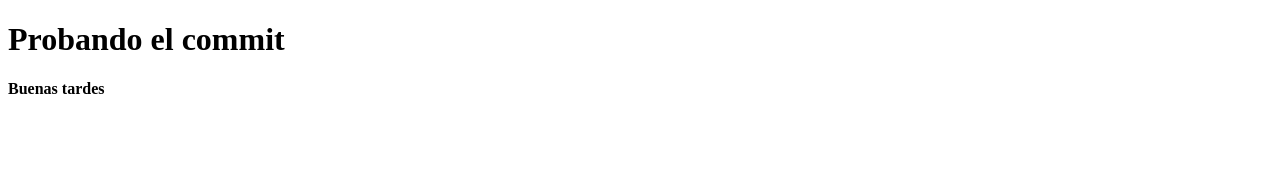
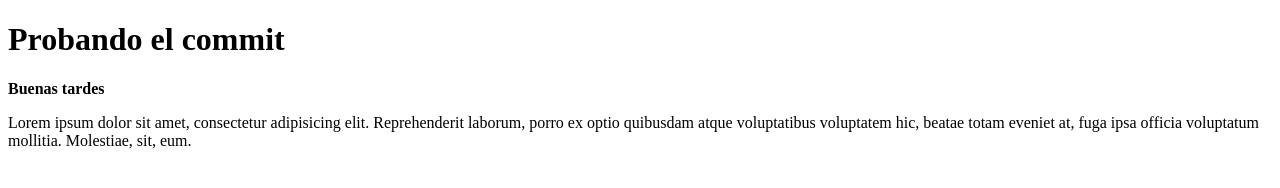
Before and after one commit to Joseemm96/gittest, a plain HTML site: page index.html in a window 1280 px wide. Drawn offline with Linux system fonts and the light colour scheme.

Commit message:
agregando lorem

```diff
--- a/index.html
+++ b/index.html
@@ -8,5 +8,7 @@
 	<h1>Probando el commit</h1>
 
 	<p><strong>Buenas tardes</strong></p>
+
+	<p>Lorem ipsum dolor sit amet, consectetur adipisicing elit. Reprehenderit laborum, porro ex optio quibusdam atque voluptatibus voluptatem hic, beatae totam eveniet at, fuga ipsa officia voluptatum mollitia. Molestiae, sit, eum.</p>
 </body>
 </html>
```
